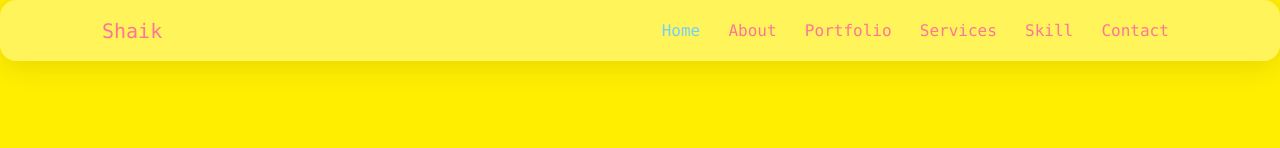
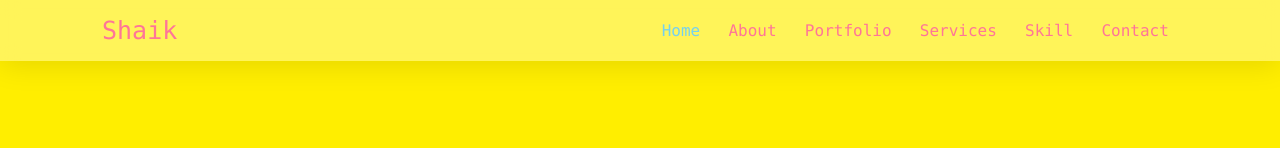
Before and after one commit to im-Shaik/my-portfolio, a React (Create React App) app: page / in a window 1280 px wide. Shown: the top 148 px of the page. Built offline with nearby package versions, Linux system fonts and the light colour scheme; some icons are missing; a web font is replaced by a local one.

Commit message:
changes 02

```diff
--- a/src/components/Navbar.jsx
+++ b/src/components/Navbar.jsx
@@ -3,7 +3,7 @@ import "../css/navbar.css";
 import { useState, useEffect } from "react";
 
 const Navbar = () => {
-  const [toggle, showMenu] = useState();
+  const [toggle, showMenu] = useState(false);
   const [activeLink, setActiveLink] = useState("#home");
 
   return (
@@ -110,70 +110,3 @@ const Navbar = () => {
 };
 
 export default Navbar;
-
-/*
-
-const [scrolled, setScrolled] = useState(false);
-  const [mobile, setMobile] = useState(false);
-
-  const handleScroll = () => {
-    const threshold = 100;
-
-    if (window.scrollY > threshold) {
-      setScrolled(true);
-    } else {
-      setScrolled(false);
-    }
-  };
-
-  useEffect(() => {
-    window.addEventListener("scroll", handleScroll);
-
-    return () => {
-      window.removeEventListener("scroll", handleScroll);
-    };
-  }, []);
-
-  return (
-    <>
-      <header className={`w-full bg-primary py-5 ${scrolled ? "active" : ""}`}>
-        <div className="container mx-auto px-3 max-w-[1100px]">
-          <div className="flex justify-between items-center">
-            <div>
-              <h1 className="text-2xl font-signature cursor-pointer select-none text-white">
-                شيق مممذ فيزل
-              </h1>
-            </div>
-            <div className="nav-links">
-              <ul
-                className={mobile ? "nav-links-mobile" : "links"}
-                onClick={() => setMobile(false)}
-              >
-                <li>
-                  <Link To="#">Home</Link>
-                </li>
-                <li>
-                  <Link To="#">Portfolio</Link>
-                </li>
-                <li>
-                  <Link To="#">Contact</Link>
-                </li>
-              </ul>
-              <button
-                className="toggle block md:hidden"
-                onClick={() => setMobile(!mobile)}
-              >
-                {mobile ? (
-                  <PiXBold color="white" fontSize={"24px"} />
-                ) : (
-                  <PiHamburgerDuotone color="white" fontSize={"24px"} />
-                )}
-              </button>
-            </div>
-          </div>
-        </div>
-      </header>
-    </>
-  );
-
-*/
--- a/src/css/banner.css
+++ b/src/css/banner.css
@@ -1,22 +1,22 @@
-.banner .object:hover img {
-  filter: none;
-}
-
 .banner .object {
   overflow: hidden;
   box-shadow: #ff7598 -1px 1px 1px 8px;
   animation: 5s linear infinite border;
+  transition: all 0.6;
 }
 
 .banner .object img {
   width: 100%;
   height: 100%;
   margin: 0 auto;
-  transition: all 0.6;
   scale: 1.7;
   filter: contrast(10);
   background-position: center;
   background-repeat: no-repeat;
+}
+
+.banner .object:hover img {
+  filter: none;
 }
 
 .banner .name {
@@ -59,6 +59,13 @@
     display: none;
   }
 }
+
+@media screen and (max-width: 767px) {
+  .banner .object {
+    width: 35% !important;
+  }
+}
+
 @media screen and (max-width: 530px) {
   .banner .position {
     position: relative;
@@ -78,6 +85,20 @@
   }
 }
 
+@media screen and (max-width: 530px) {
+  .banner {
+    margin: 0;
+  }
+
+  .social {
+    margin-left: 10px;
+  }
+
+  .container > div {
+    padding: unset !important ;
+  }
+}
+
 @media screen and (max-width: 375px) {
   .position {
     position: relative;
@@ -91,19 +112,9 @@
     flex-direction: row;
     gap: 10px;
   }
-}
 
-@media screen and (max-width: 530px) {
-  .banner {
-    margin: 0;
-  }
-
-  .social {
-    margin-left: 10px;
-  }
-
-  .container > div {
-    padding: unset !important ;
+  .banner .object {
+    width: 46% !important;
   }
 }
 
--- a/src/css/navbar.css
+++ b/src/css/navbar.css
@@ -6,7 +6,6 @@
   left: 0;
   width: 100%;
   background: rgba(255, 255, 255, 0.35);
-  border-radius: 16px;
   box-shadow: 0 4px 30px rgba(0, 0, 0, 0.1);
   backdrop-filter: blur(9.3px);
   -webkit-backdrop-filter: blur(9.3px);
@@ -44,13 +43,13 @@
 
 .app,
 .logo {
-  font-size: 20px !important;
+  font-size: 25px !important;
 }
 
 .logo {
   display: inline-block;
+  font-size: 25px !important;
   height: 100%;
-  font-size: 25px;
   color: #ff7598;
 }
 
@@ -65,7 +64,8 @@
   .header {
     padding: 0.59rem 2rem;
     top: initial;
-    bottom: 0;
+    bottom: 16px;
+    border-radius: 3.5rem;
   }
   .app,
   .close,
@@ -75,7 +75,7 @@
 
   .nav-menus {
     position: fixed;
-    bottom: 0;
+    bottom: -16px;
     left: 0;
     width: 100%;
     padding: 2rem 1.5rem 4rem;
```
